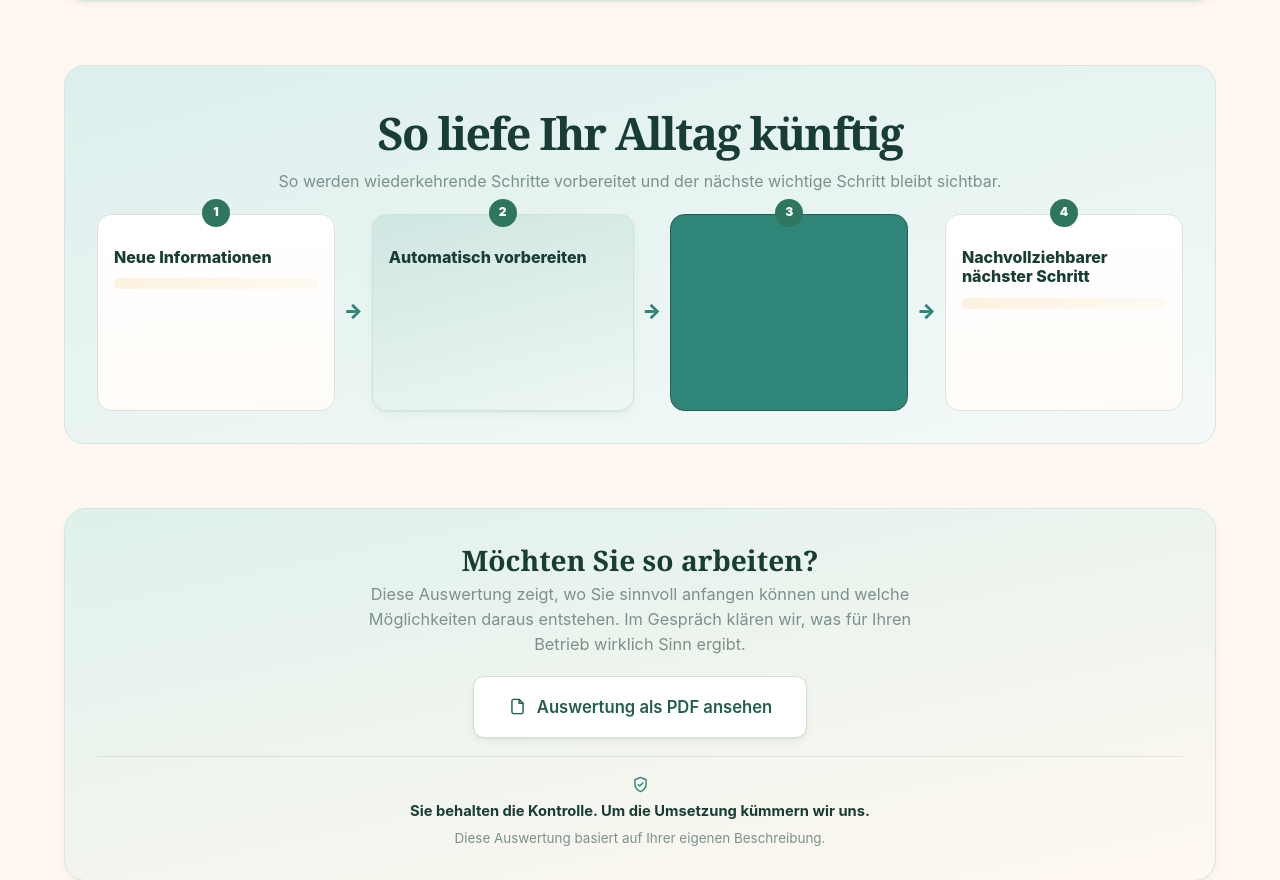
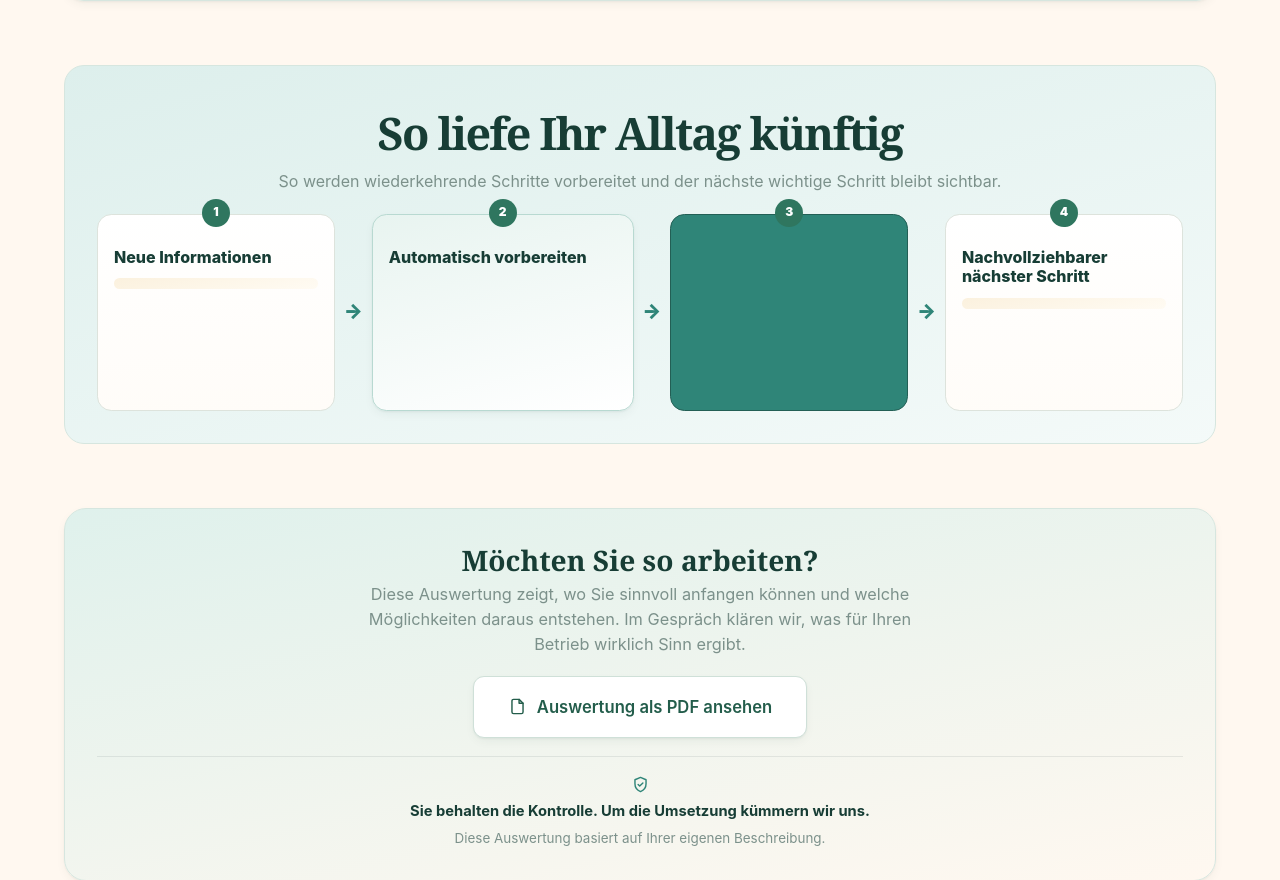
Before and after one commit to deryasarikaya/AI-Start-Map, a FastAPI app: template app/templates/results_v1.html in a window 1280 px wide. Shown: the part 1066-1946 px from the top of the page. Run offline with FastAPI, Linux system fonts and the light colour scheme; the template is opened without the code that fills it, so the values that code supplies are empty.

Commit message:
Separate automation stage from background

```diff
--- a/app/static/results-final.css
+++ b/app/static/results-final.css
@@ -93,7 +93,7 @@
 .everyday-flow ul { display: grid; gap: .4rem; margin: 0; padding: 0; list-style: none; }
 .everyday-flow li { padding: .35rem .45rem; border-radius: .45rem; color: var(--text-secondary); background: var(--flaeche-sand); font-size: .72rem; line-height: 1.3; }
 .everyday-flow > i { display: grid; place-items: center; color: var(--teal); font-size: 1.25rem; font-style: normal; font-weight: 900; }
-.everyday-flow__stage--automation { border-color: var(--rand-teal) !important; background: linear-gradient(165deg, #CFE6E1 0%, #EEF7F5 100%) !important; box-shadow: var(--shadow-card); }
+.everyday-flow__stage--automation { border-color: #B8D9D1 !important; background: linear-gradient(165deg, #E8F4F0 0%, #FFFFFF 100%) !important; box-shadow: var(--shadow-card); }
 .everyday-flow__stage--automation li { background: var(--surface-elevated); }
 .everyday-flow__stage--center { border-color: var(--teal-tief) !important; color: var(--flaeche); background: var(--teal) !important; }
 .everyday-flow__stage--center p { color: var(--teal-soft); }
```
